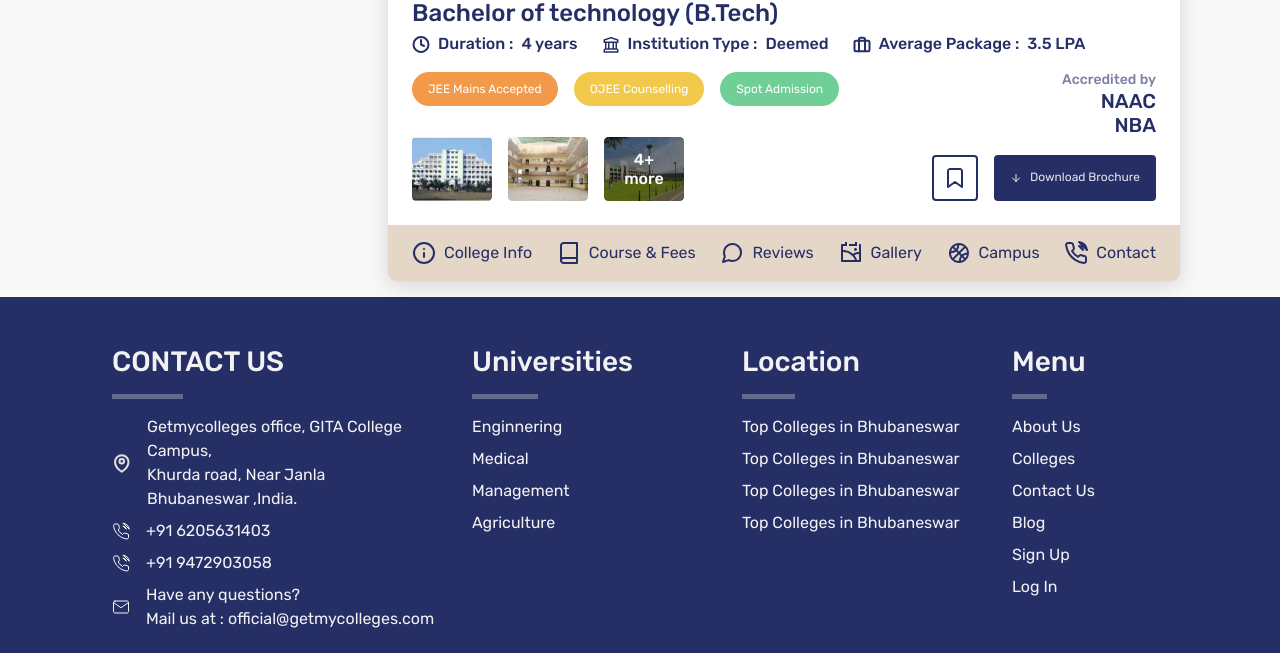
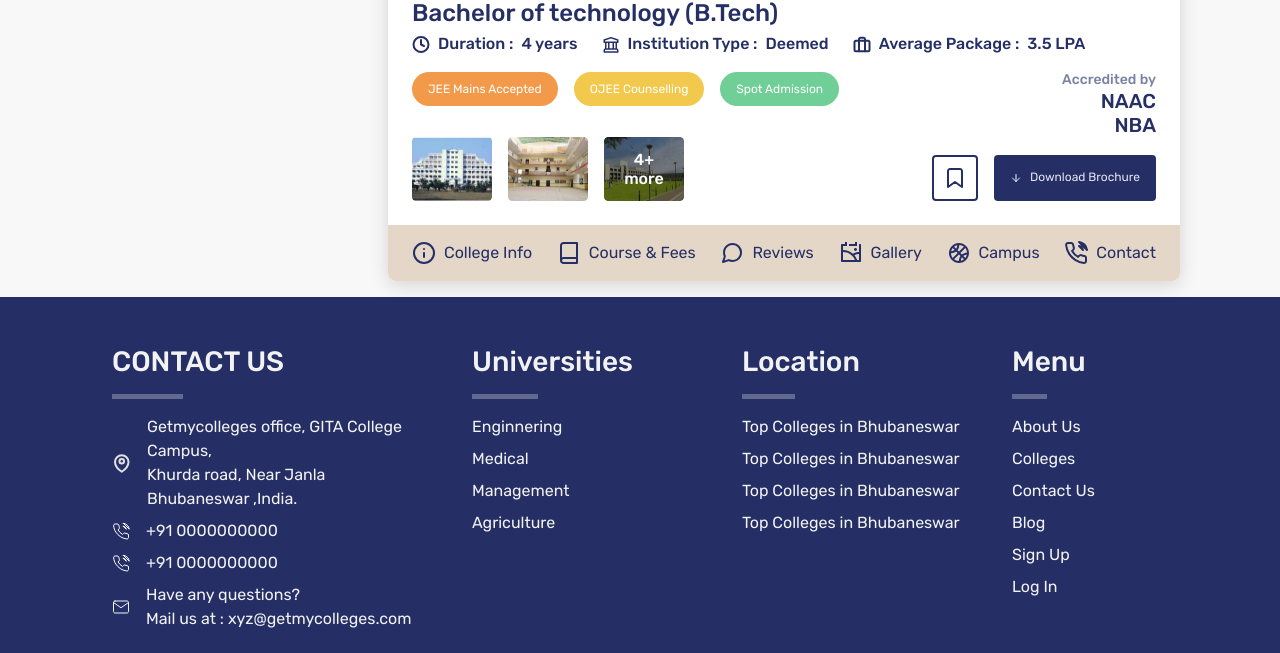
Before and after one commit to abhijha0602/getmycolleges.github.io, a plain HTML site: page search-colleges.html in a window 1280 px wide. Shown: the part 1473-2126 px from the top of the page. Drawn offline with nearby package versions, Linux system fonts and the light colour scheme.

Commit message:
Update search-colleges.html

```diff
--- a/search-colleges.html
+++ b/search-colleges.html
@@ -658,9 +658,9 @@
                         <hr width="20%">
                         <ul class="pl-0">
                             <li class="d-flex align-items-center font-weight-normal"><img src="./assets/images/map-pin.svg" class="mr-3" alt="location-pin-icon">Getmycolleges office, GITA College Campus,<br>Khurda road, Near Janla<br>Bhubaneswar ,India.</li>
-                            <li class="d-flex align-items-center font-weight-normal mt-2"><img src="./assets/images/phone-call.svg" class="mr-3" alt="phone-dialer-icon">+91 6205631403</li>
-                            <li class="d-flex align-items-center font-weight-normal mt-2"><img src="./assets/images/phone-call.svg" class="mr-3" alt="phone-dialer-icon">+91 9472903058</li>
-                            <li class="d-flex align-items-center font-weight-normal mt-2"><img src="./assets/images/mail-icon.svg" class="mr-3" alt="phone-dialer-icon"><span class="font-weight-normal">Have any questions?<br>Mail us at : <a href="mailto:email@example.com" class="text-decoration-none text-reset font-weight-normal">official@getmycolleges.com</a></span></li>
+                            <li class="d-flex align-items-center font-weight-normal mt-2"><img src="./assets/images/phone-call.svg" class="mr-3" alt="phone-dialer-icon">+91 0000000000</li>
+                            <li class="d-flex align-items-center font-weight-normal mt-2"><img src="./assets/images/phone-call.svg" class="mr-3" alt="phone-dialer-icon">+91 0000000000</li>
+                            <li class="d-flex align-items-center font-weight-normal mt-2"><img src="./assets/images/mail-icon.svg" class="mr-3" alt="phone-dialer-icon"><span class="font-weight-normal">Have any questions?<br>Mail us at : <a href="mailto:email@example.com" class="text-decoration-none text-reset font-weight-normal">xyz@getmycolleges.com</a></span></li>
                             <li class="d-flex align-items-center font-weight-normal mt-4 social-links">
                                 <a href="#"><img src="./assets/images/facebook.svg" alt="facebook-icon"></a>
                                 <a href="#" class="ml-4 ml-sm-2"><img src="./assets/images/instagram.svg" alt="instagran-icon"></a>
```
